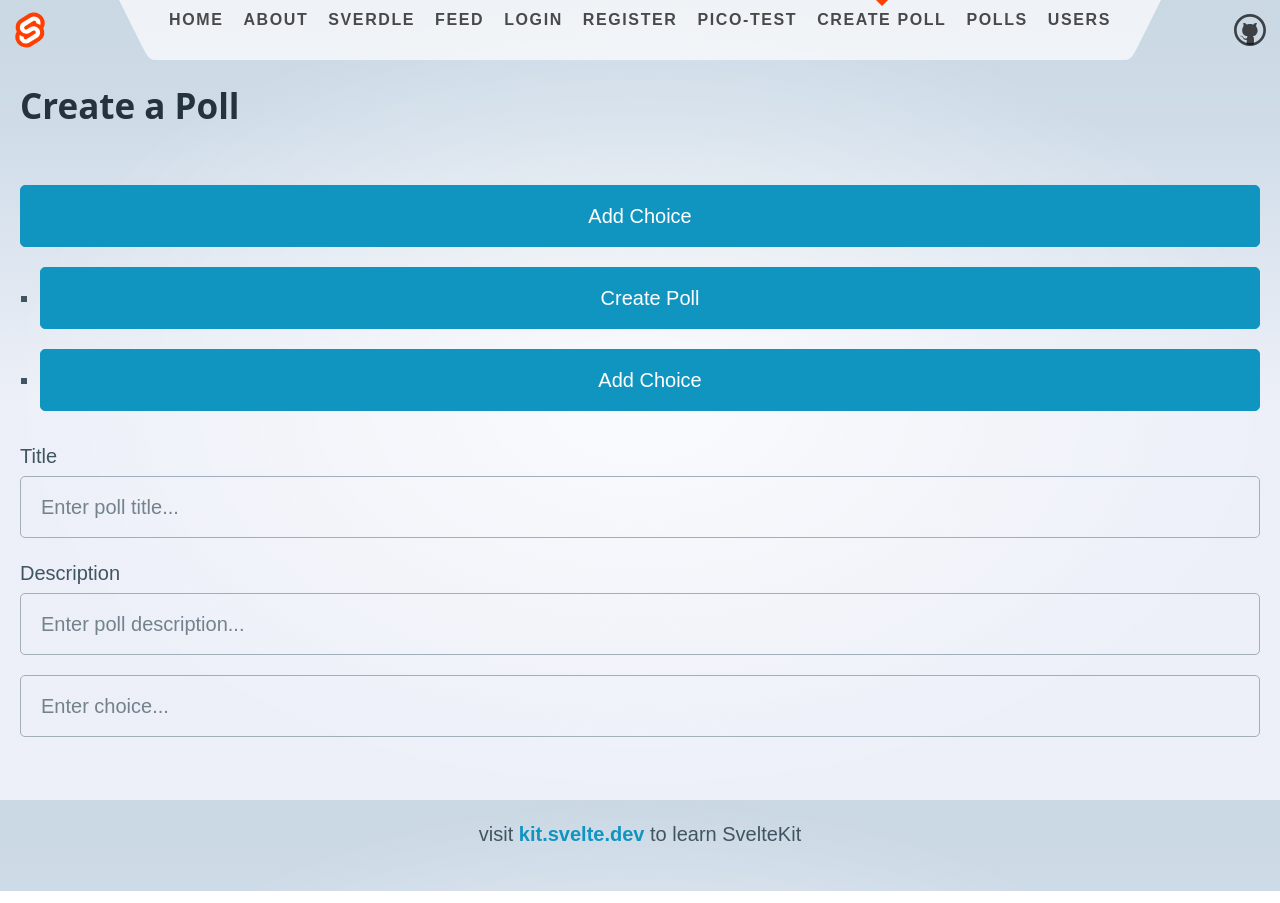
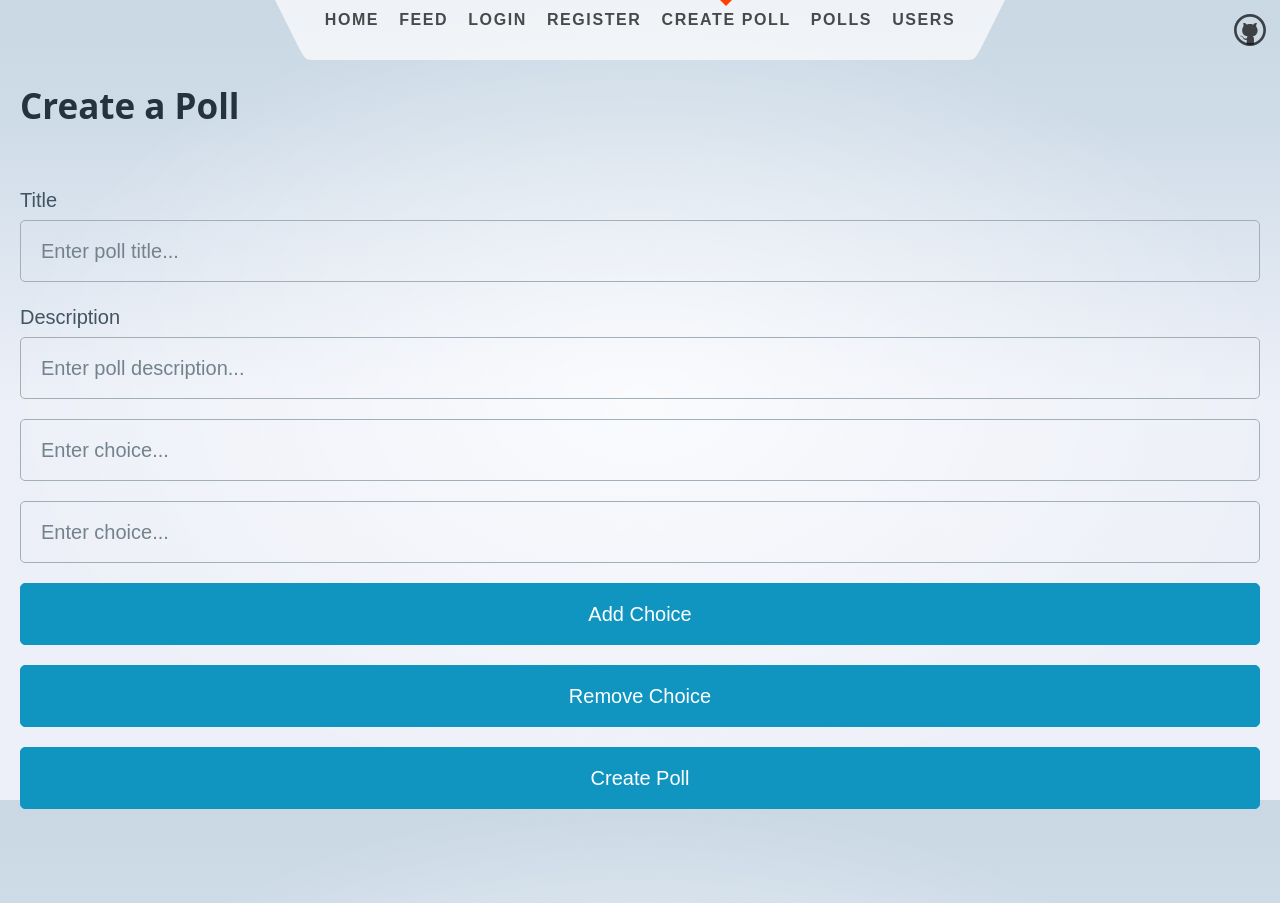
Before and after one commit to Grusinator/co-opinion, a SvelteKit app: page /createPoll in a window 1280 px wide. Built offline with nearby package versions, Linux system fonts and the light colour scheme.

Commit message:
most pages now work and look okay after changing the data model and api

```diff
--- a/src/routes/+layout.svelte
+++ b/src/routes/+layout.svelte
@@ -13,7 +13,6 @@
 	</main>
 
 	<footer>
-		<p>visit <a href="https://kit.svelte.dev">kit.svelte.dev</a> to learn SvelteKit</p>
 	</footer>
 </div>
 
--- a/src/routes/Header.svelte
+++ b/src/routes/Header.svelte
@@ -6,9 +6,6 @@
 
 <header>
 	<div class="corner">
-		<a href="https://kit.svelte.dev">
-			<img src={logo} alt="SvelteKit" />
-		</a>
 	</div>
 
 	<nav>
@@ -19,12 +16,12 @@
 			<li aria-current={$page.url.pathname === '/' ? 'page' : undefined}>
 				<a href="/">Home</a>
 			</li>
-			<li aria-current={$page.url.pathname === '/about' ? 'page' : undefined}>
+			<!-- <li aria-current={$page.url.pathname === '/about' ? 'page' : undefined}>
 				<a href="/about">About</a>
-			</li>
-			<li aria-current={$page.url.pathname.startsWith('/sverdle') ? 'page' : undefined}>
+			</li> -->
+			<!-- <li aria-current={$page.url.pathname.startsWith('/sverdle') ? 'page' : undefined}>
 				<a href="/sverdle">Sverdle</a>
-			</li>
+			</li> -->
 			<li aria-current={$page.url.pathname.startsWith('/feed') ? 'page' : undefined}>
 				<a href="/feed">Feed</a>
 			</li>
@@ -34,8 +31,9 @@
 			<li aria-current={$page.url.pathname.startsWith('/register') ? 'page' : undefined}>
 				<a href="/register">Register</a>
 			</li>
-			<li aria-current={$page.url.pathname.startsWith('/pico-test') ? 'page' : undefined}>
+			<!-- <li aria-current={$page.url.pathname.startsWith('/pico-test') ? 'page' : undefined}>
 				<a href="/pico-test">Pico-test</a>
+			</li> -->
 			<li aria-current={$page.url.pathname.startsWith('/createPoll') ? 'page' : undefined}>
 				<a href="/createPoll">Create Poll</a>
 			</li>
--- a/src/routes/createPoll/+page.svelte
+++ b/src/routes/createPoll/+page.svelte
@@ -4,62 +4,43 @@
 
 	let title = '';
 	let description = '';
-	let options = [''];
+	let options = ['', ''];
 
 	const handleCreatePoll = () => {
 		const newPoll = pollController.createPoll(title, description, 'currentUserId');
-		options.forEach(option => {
+		options.forEach((option) => {
 			if (option.trim()) {
 				choiceController.createChoice(newPoll.PollID, option.trim());
 			}
 		});
 		title = '';
 		description = '';
-		options = [''];
-	}
+		options = ['', ''];
+	};
 
 	const handleAddChoice = () => {
 		options = [...options, '']; // Spread the existing options and add a new empty string
-	}
+	};
 
 	const handleRemoveChoice = () => {
-		options = options.slice(0, options.length - 1); // Remove the last option but update in a way that triggers a re-render
-	}
+		options = options.slice(0, options.length - 2); // Remove the last option but update in a way that triggers a re-render
+	};
 </script>
 
 <h2>Create a Poll</h2>
 
 <form on:submit|preventDefault={handleCreatePoll}>
-	<button type='button' on:click={handleAddChoice}>Add Choice</button>
-	<ul>
-		<li>
-			<button type='submit'>Create Poll</button>
-		</li>
-		<li>
-			<button type='button' on:click={handleAddChoice}>Add Choice</button>
-		</li>
-		{#if options.length > 1}
-			<li>
-				<button type='button' on:click={handleRemoveChoice}>
-					<svg xmlns="http://www.w3.org/2000/svg" fill="none" viewBox="0 0 24 24" stroke="currentColor" class="h-6 w-6">
-						<path stroke-linecap="round" stroke-linejoin="round" stroke-width="2" d="M6 18L18 6M6 6l12 12"></path>
-					</svg>
-				</button>
-			</li>
-		{/if}
-	</ul>
-
-	<label for='title'>Title</label>
-	<input id='title' bind:value={title} placeholder='Enter poll title...' />
-
-	<label for='description'>Description</label>
-	<input id='description' bind:value={description} placeholder='Enter poll description...' />
+	<label for="title">Title</label>
+	<input id="title" bind:value={title} placeholder="Enter poll title..." />
+	<label for="description">Description</label>
+	<input id="description" bind:value={description} placeholder="Enter poll description..." />
 
 	{#each options as option, index}
-		<input
-			id={'choice-' + index}
-			bind:value={options[index]}
-			placeholder='Enter choice...'
-		/>
+		<input id={'choice-' + index} bind:value={options[index]} placeholder="Enter choice..." />
 	{/each}
+	<button type="button" on:click={handleAddChoice}>Add Choice</button>
+	{#if options.length > 1}
+	<button type="button" on:click={handleRemoveChoice}> Remove Choice </button>
+	{/if}
+	<button type="submit">Create Poll</button>
 </form>
--- a/src/routes/listPolls/+page.svelte
+++ b/src/routes/listPolls/+page.svelte
@@ -3,7 +3,6 @@
 	import { choiceController } from '../api/choice';
 	let polls = pollController.listPolls();
 	let choices = choiceController.listChoices();
-
 
 	// Add an example poll for debugging
 	polls = [
```
Also changed, not shown: src/routes/+page.svelte (+2 -15 lines), src/routes/listUsers/+page.svelte (+5 -10 lines). Lines whose indentation alone changed are shown as unchanged.
